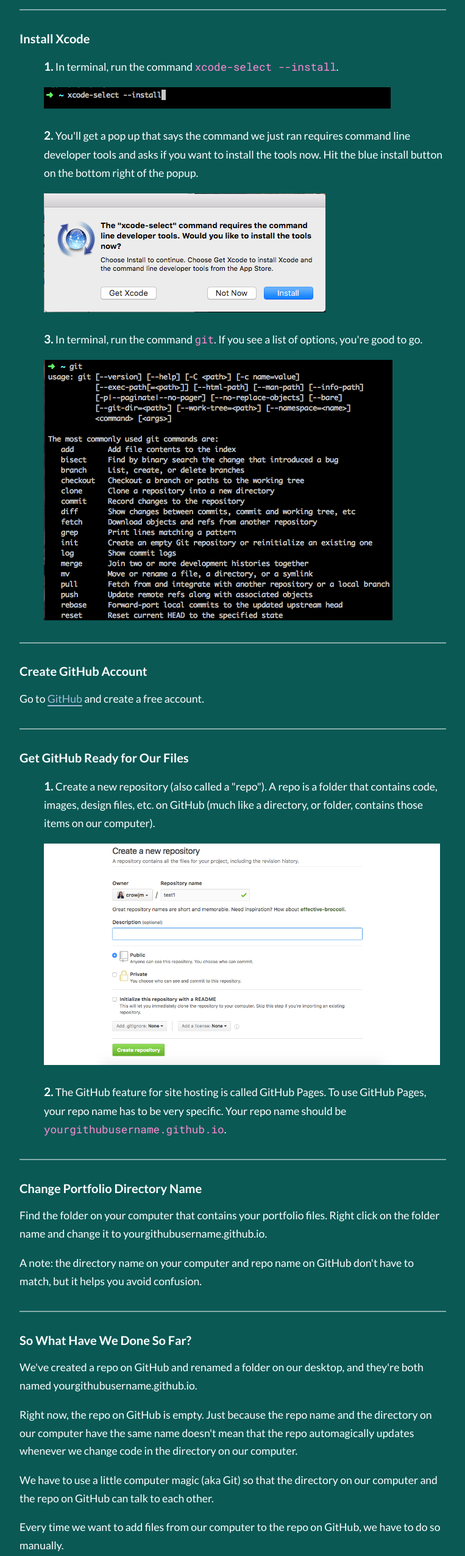
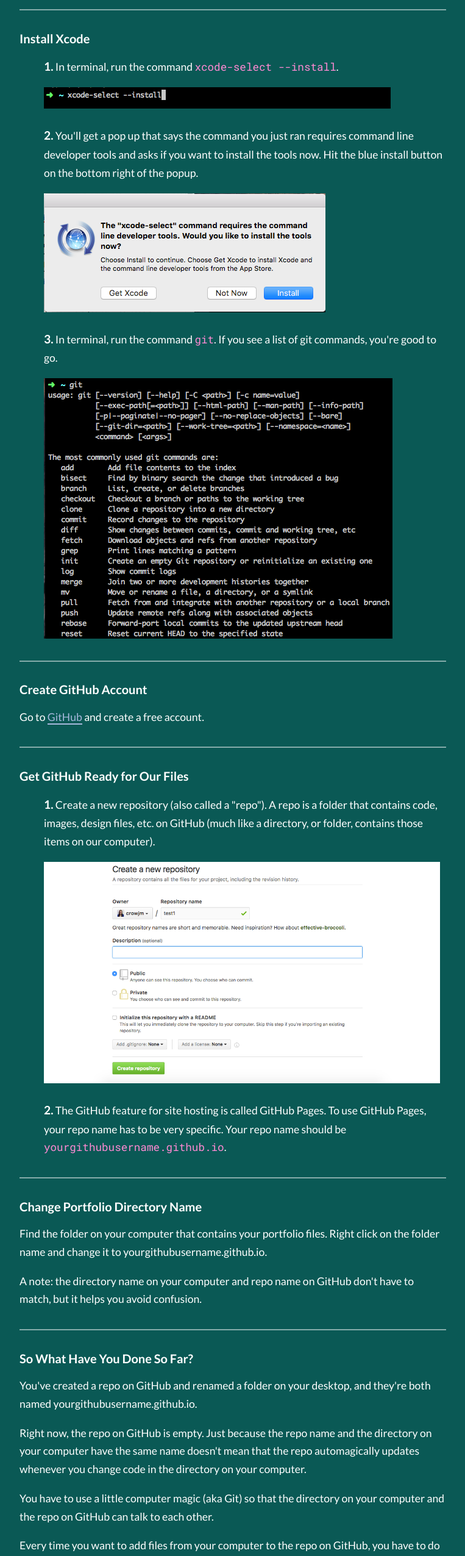
Before and after one commit to crowjm/gitguide, a plain HTML site: page index.html in a window 1280 px wide. Shown: the part 249-2800 px from the top of the page at 61% size, without its empty margins (258-1021 px from the left). Drawn offline with Linux system fonts and the light colour scheme.

Commit message:
content edits (we->you, fixed a couple typos), correct placement of all linumber spans inside ps

```diff
--- a/index.html
+++ b/index.html
@@ -22,11 +22,11 @@
 						<img src="images/step1.png" alt="">
 					</li>
 					<li>
-						<p><span class="callout--linumber">2.</span> You'll get a pop up that says the command we just ran requires command line developer tools and asks if you want to install the tools now. Hit the blue install button on the bottom right of the popup.</p>
+						<p><span class="callout--linumber">2.</span> You'll get a pop up that says the command you just ran requires command line developer tools and asks if you want to install the tools now. Hit the blue install button on the bottom right of the popup.</p>
 						<img src="images/step2.png" alt="">
 					</li>
 					<li>
-						<p><span class="callout--linumber">3.</span> In terminal, run the command <span class="callout--code">git</span>. If you see a list of options, you're good to go.</p>
+						<p><span class="callout--linumber">3.</span> In terminal, run the command <span class="callout--code">git</span>. If you see a list of git commands, you're good to go.</p>
 						<img src="images/step3.png" alt="">
 					</li>
 				</ol>
@@ -53,11 +53,11 @@
 				<p>A note: the directory name on your computer and repo name on GitHub don't have to match, but it helps you avoid confusion.</p>
 			</section>
 			<section>
-				<h2>So What Have We Done So Far?</h2>
-				<p>We've created a repo on GitHub and renamed a folder on our desktop, and they're both named yourgithubusername.github.io.</p>
-				<p>Right now, the repo on GitHub is empty. Just because the repo name and the directory on our computer have the same name doesn't mean that the repo automagically updates whenever we change code in the directory on our computer.</p>
-				<p>We have to use a little computer magic (aka Git) so that the directory on our computer and the repo on GitHub can talk to each other.</p>
-				<p>Every time we want to add files from our computer to the repo on GitHub, we have to do so manually.</p>
+				<h2>So What Have You Done So Far?</h2>
+				<p>You've created a repo on GitHub and renamed a folder on your desktop, and they're both named yourgithubusername.github.io.</p>
+				<p>Right now, the repo on GitHub is empty. Just because the repo name and the directory on your computer have the same name doesn't mean that the repo automagically updates whenever you change code in the directory on your computer.</p>
+				<p>You have to use a little computer magic (aka Git) so that the directory on your computer and the repo on GitHub can talk to each other.</p>
+				<p>Every time you want to add files from your computer to the repo on GitHub, you have to do so manually.</p>
 			</section>
 			<section>
 				<h2>Set Up Git</h2>
@@ -131,7 +131,7 @@
 					</li>
 					<li>
 						<p><span class="callout--linumber">2.</span> Make your changes. Run <span class="callout--code">git status</span> to see the files that were changed.</p>
-						<img src="3images/step14.png" alt="">
+						<img src="images/step14.png" alt="">
 					</li>
 					<li>
 						<p><span class="callout--linumber">3.</span> Add your changes to the queue to be added to GitHub using <span class="callout--code">git add .</span>.</p>
@@ -151,7 +151,7 @@
 				<p>The changes you made to the nav bar look great and you want them to show up on your site. How do you take that code and apply it to the gh-pages branch?</p>
 				<ol>
 					<li>
-						<span class="callout--linumber">1.</span> <p>Switch to the branch you want the code to be applied to. In this case, you want the changes to appear on your deployed site, so you need the changes to be applied to the gh-pages branch. To switch to this branch, run <span class="callout--code">git checkout gh-pages</span>.</p>
+						 <p><span class="callout--linumber">1.</span> Switch to the branch you want the code to be applied to. In this case, you want the changes to appear on your deployed site, so you need the changes to be applied to the gh-pages branch. To switch to this branch, run <span class="callout--code">git checkout gh-pages</span>.</p>
 						<img src="images/step17.png" alt="">
 					</li>
 					<li>
```
